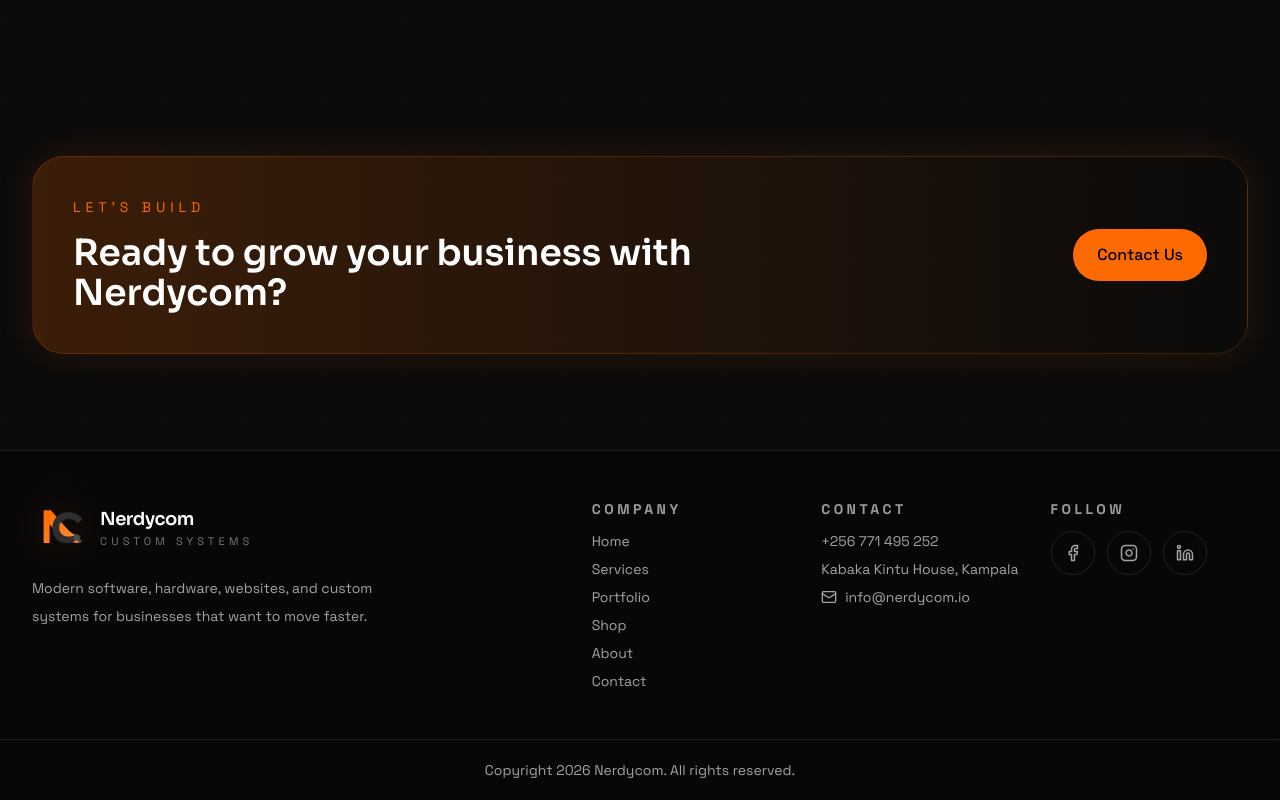
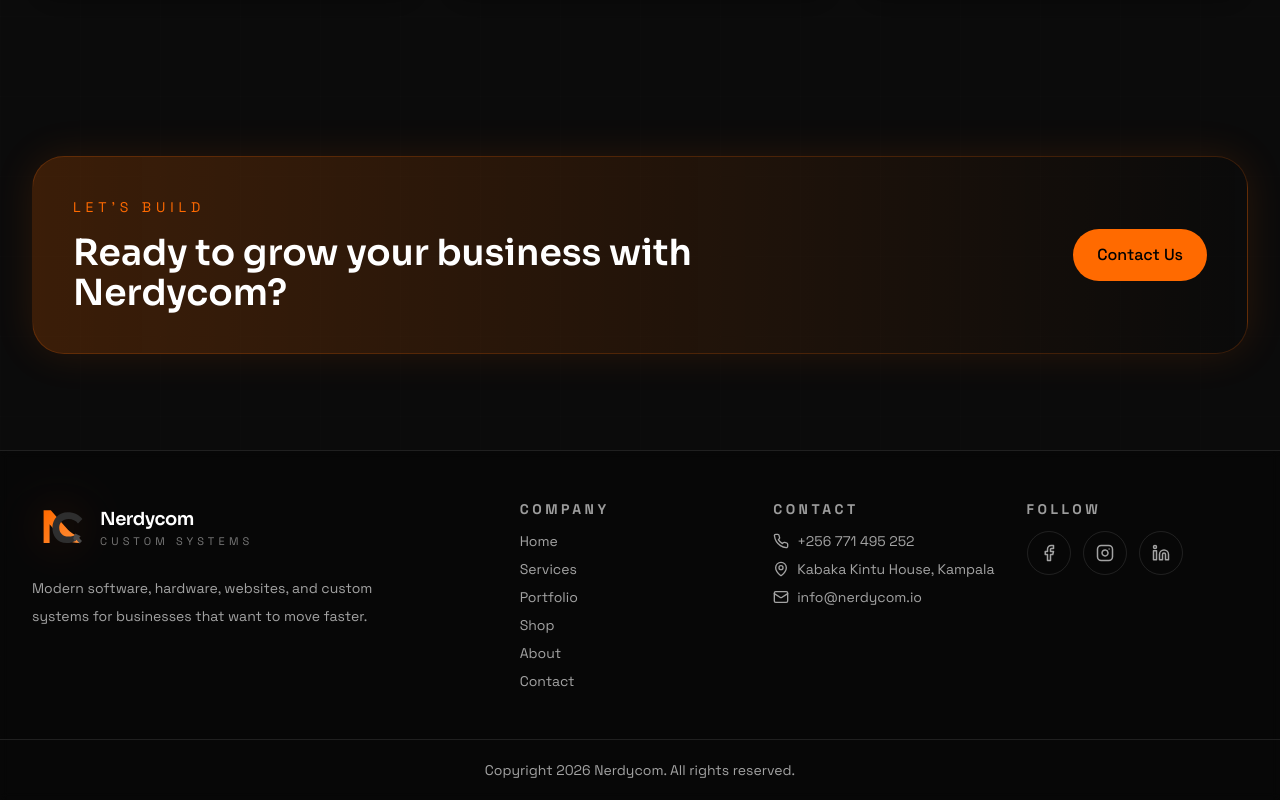
Before and after one commit to ugcreativemill/Nerdycom, a React (Vite) app: page / in a window 1280 px wide. Shown: the part 5184-5984 px from the top of the page. Built offline with nearby package versions, Linux system fonts and the light colour scheme.

Commit message:
Align footer contact icons

```diff
--- a/src/components/Footer.jsx
+++ b/src/components/Footer.jsx
@@ -1,4 +1,4 @@
-import { Facebook, Instagram, Linkedin, Mail } from 'lucide-react';
+import { Facebook, Instagram, Linkedin, Mail, MapPin, Phone } from 'lucide-react';
 import { Link } from 'react-router-dom';
 import { shopUrl } from '../data/siteData';
 import BrandLogo from './BrandLogo';
@@ -39,8 +39,14 @@ function Footer() {
           <div className="space-y-3">
             <p className="text-sm font-semibold uppercase tracking-[0.25em] text-white/60">Contact</p>
             <div className="space-y-2 text-sm text-muted">
-              <a href="tel:+256771495252">+256 771 495 252</a>
-              <p>Kabaka Kintu House, Kampala</p>
+              <a href="tel:+256771495252" className="flex items-center gap-2">
+                <Phone size={16} />
+                +256 771 495 252
+              </a>
+              <p className="flex items-center gap-2">
+                <MapPin size={16} />
+                Kabaka Kintu House, Kampala
+              </p>
               <a href="mailto:info@nerdycom.io" className="flex items-center gap-2">
                 <Mail size={16} />
                 info@nerdycom.io
```
